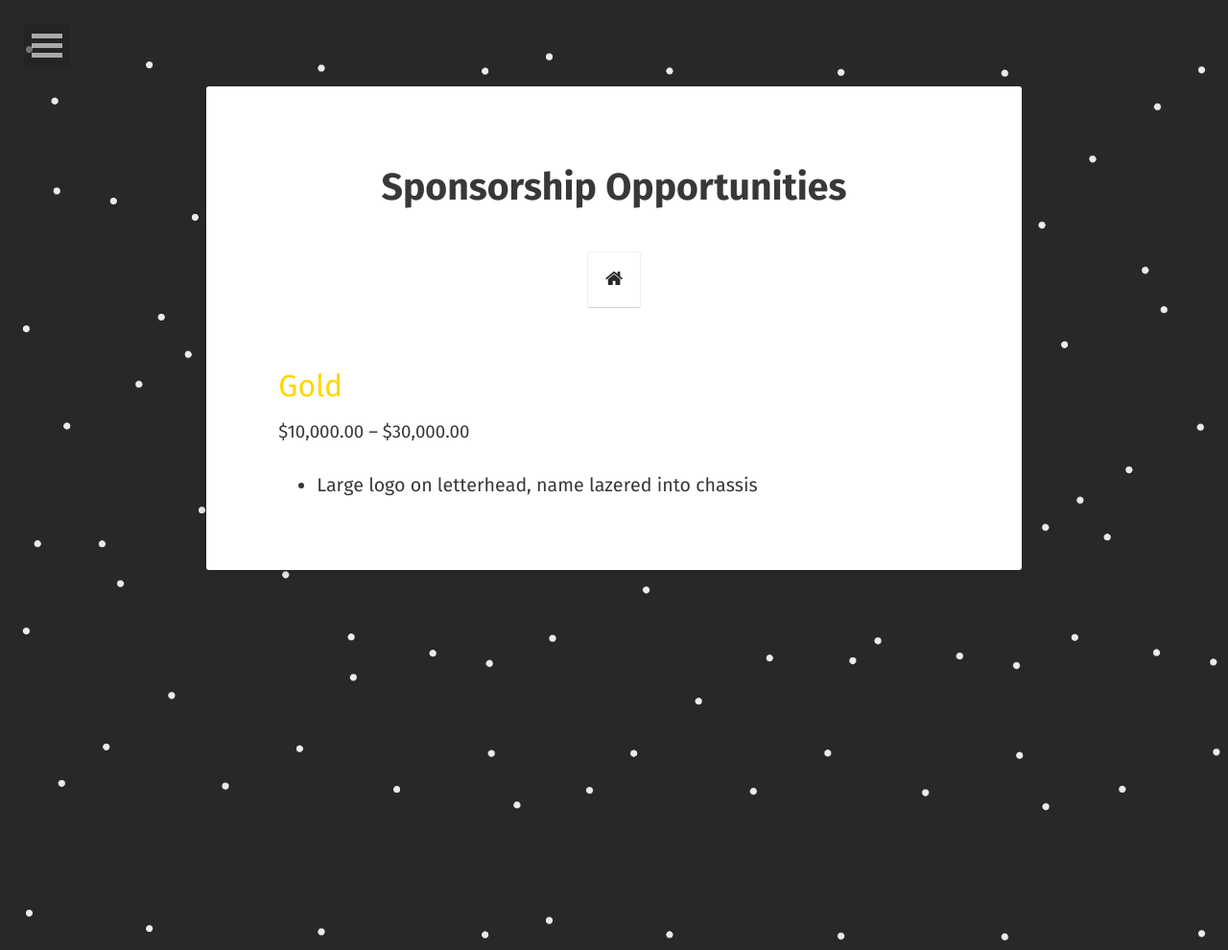
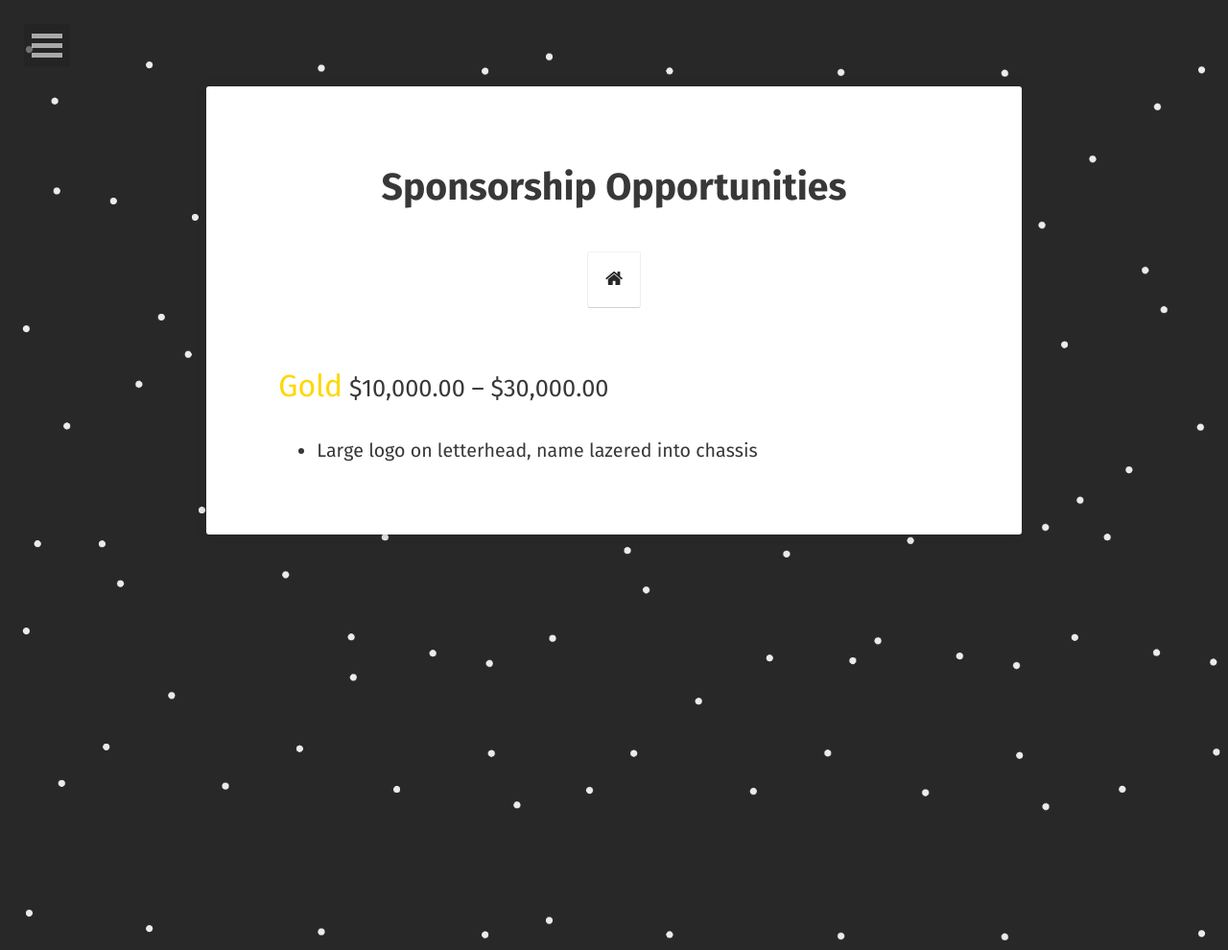
Before and after one commit to blair3sat/old-blair3sat.github.io, a Jekyll site: the page built from projects/index.md, in a window 1280 px wide. Shown: the whole page at 96% size. Built offline with Jekyll 4.4.1, drawn with Linux system fonts in a browser that asks for light colours; some web fonts are replaced.

Commit message:
Update index.md

```diff
--- a/projects/index.md
+++ b/projects/index.md
@@ -6,5 +6,5 @@
 ---
 
 
-<div style="font-size:14pt;display:inline;"><div style="font-size:24pt;color:Gold;">Gold</div>  $10,000.00 – $30,000.00</div>
+<div style="font-size:19pt;display:inline;"><div style="font-size:24pt;color:Gold;display:inline;">Gold</div>  $10,000.00 – $30,000.00</div>
 * Large logo on letterhead, name lazered into chassis
```
